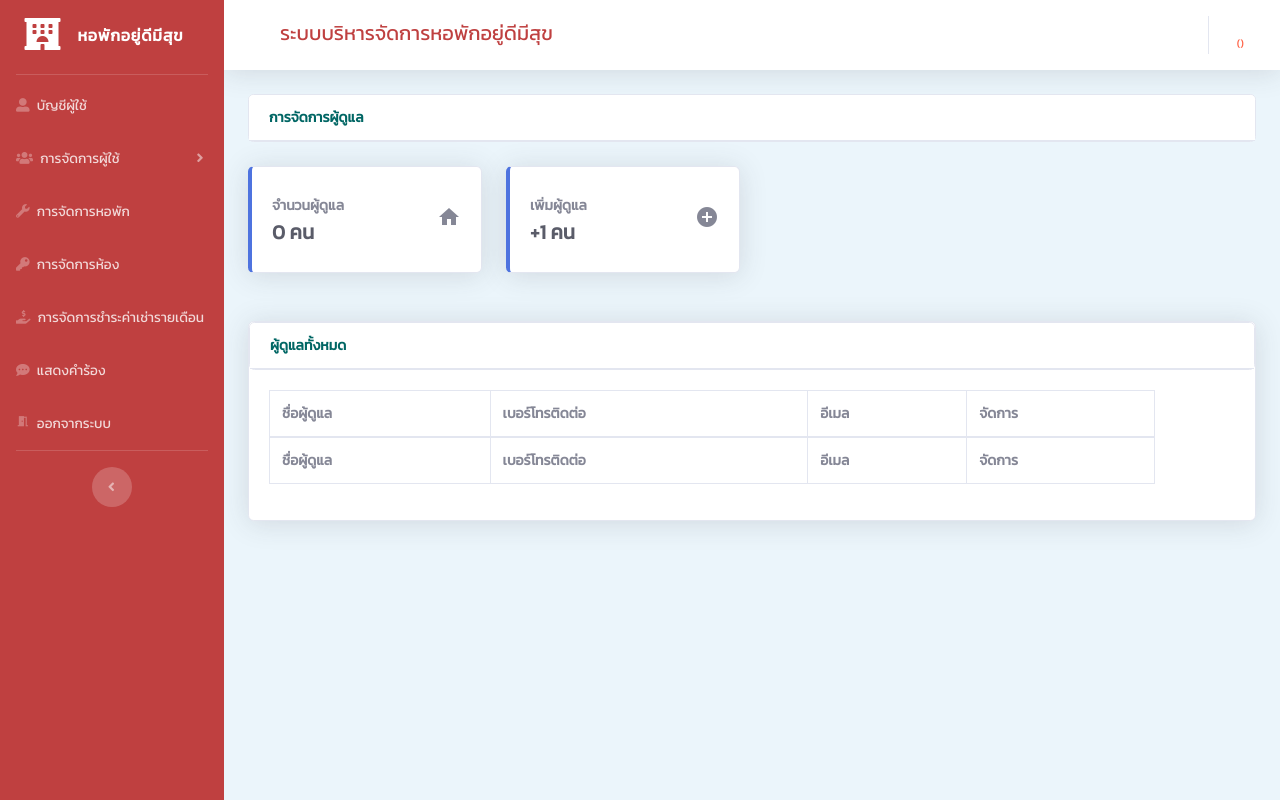
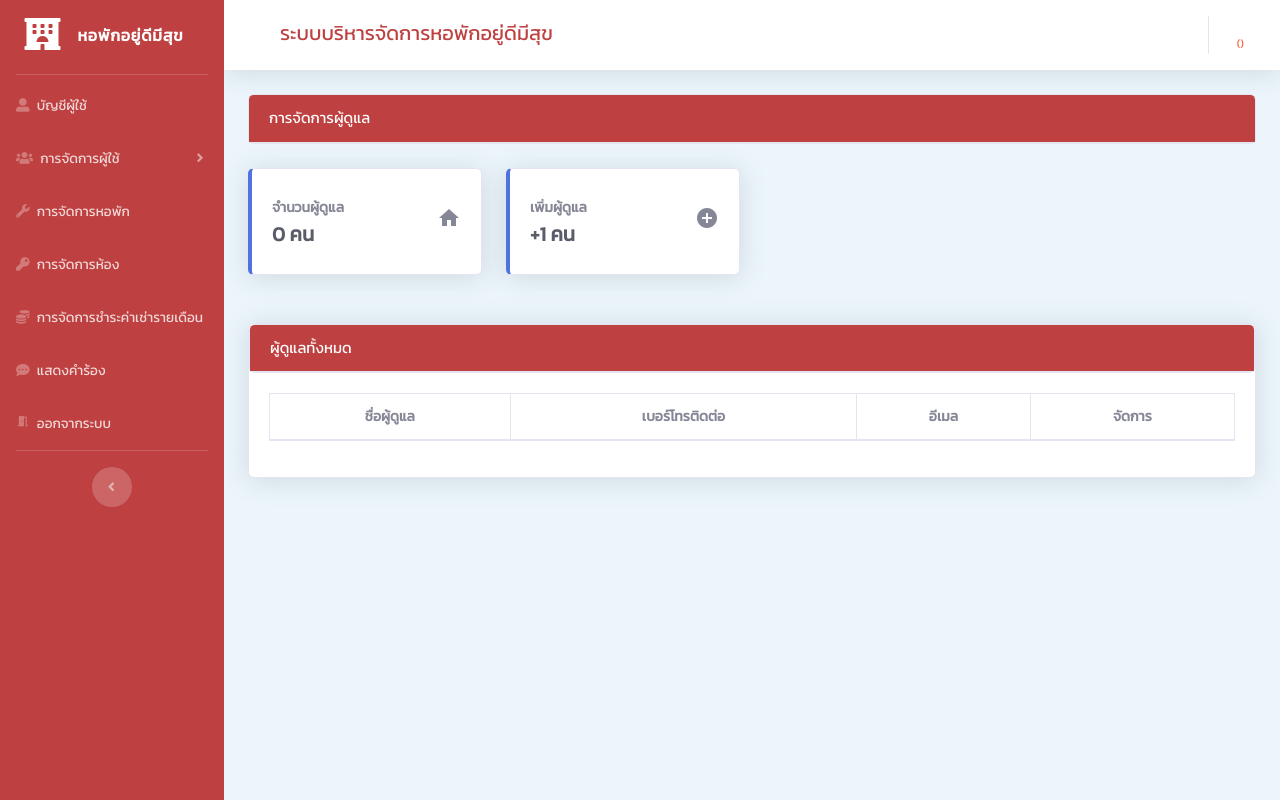
Before and after one commit to sopon0714/MITProject, a PHP site: page /MITProject/views/agreement/adminRead.php in a window 1280 px wide. Run offline with PHP 8.4, Linux system fonts and the light colour scheme; data that the repository does not hold is empty; some libraries are stand-ins or nearby versions.

Commit message:
แก้

```diff
--- a/views/agreement/adminRead.php
+++ b/views/agreement/adminRead.php
@@ -20,8 +20,7 @@ $DATAUSER = $_SESSION['DATAUSER'] ?? NULL;
 
     <script src="https://ajax.googleapis.com/ajax/libs/jquery/2.2.0/jquery.min.js"></script>
     <link rel="stylesheet" href="https://cdnjs.cloudflare.com/ajax/libs/bootstrap-sweetalert/1.0.1/sweetalert.css">
-    <link rel="stylesheet"
-        href="https://cdnjs.cloudflare.com/ajax/libs/bootstrap-sweetalert/1.0.1/sweetalert.min.css.map">
+    <link rel="stylesheet" href="https://cdnjs.cloudflare.com/ajax/libs/bootstrap-sweetalert/1.0.1/sweetalert.min.css.map">
     <script src="https://unpkg.com/sweetalert/dist/sweetalert.min.js"></script>
     <script src="https://cdnjs.cloudflare.com/ajax/libs/bootstrap-sweetalert/1.0.1/sweetalert.js"></script>
     <script src="https://cdnjs.cloudflare.com/ajax/libs/bootstrap-sweetalert/1.0.1/sweetalert.min.js"></script>
@@ -45,17 +44,13 @@ $DATAUSER = $_SESSION['DATAUSER'] ?? NULL;
                     <div class="row">
                         <div class="col-xl-12 col-12 mb-4">
                             <div class="card">
-                                <div class="card-header card-bg" style="background-color: white">
-                                    <div class="row">
-                                        <div class="col-12">
 
-                                            <span class="link-active font-weight-bold"
-                                                style="color:#006664;">การจัดการผู้ดูแล</span>
+                                <div class="card-header card-bg " style="background-color: #bf4040">
+                                    <span class="link-active " style="font-size: 15px; color:white;">การจัดการผู้ดูแล</span>
+                                </div>
 
                                 </span>
-                                        </div>
-                                    </div>
-                                </div>
+
                             </div>
                         </div>
                     </div>
@@ -77,8 +72,7 @@ $DATAUSER = $_SESSION['DATAUSER'] ?? NULL;
                             </div>
                         </div>
                         <div class="col-xl-3 col-12 mb-4">
-                            <div class="card border-left-primary card-color-add shadow h-100 py-2" id="addAdmin"
-                                style="cursor:pointer;">
+                            <div class="card border-left-primary card-color-add shadow h-100 py-2" id="addAdmin" style="cursor:pointer;">
                                 <div class="card-body">
                                     <div class="row no-gutters align-items-center">
                                         <div class="col mr-2">
@@ -106,9 +100,9 @@ $DATAUSER = $_SESSION['DATAUSER'] ?? NULL;
                     <!-- DataTales Example -->
                     <div class="card shadow mb-4">
                         <div class="card">
-                            <div class="card-header card-bg font-weight-bold"
-                                style="color:#006664;background-color: white;">
-                                ผู้ดูแลทั้งหมด
+                            <div class="card-header card-bg " style="background-color: #bf4040">
+                                <span class="link-active " style="font-size: 15px; color:white;">ผู้ดูแลทั้งหมด</span>
+
 
                             </div>
                         </div>
@@ -116,53 +110,33 @@ $DATAUSER = $_SESSION['DATAUSER'] ?? NULL;
                             <div class="table-responsive">
                                 <div id="dataTable_wrapper" class="dataTables_wrapper dt-bootstrap4">
                                     <div class="row center">
+                                        <table WIDTH=50%>
                                             <div class="col-sm-11" id="Agreement_table">
-                                            <table class="table table-bordered" id="dataTable" width="100%"
-                                                cellspacing="0">
+                                                <table class="table table-bordered" id="dataTable" width="100%" cellspacing="0">
                                                     <thead>
-                                                    <tr role="row">
+                                                        <tr role="row" style="text-align:center;">
                                                             <th rowspan="1" colspan="1">ชื่อผู้ดูแล</th>
                                                             <th rowspan="1" colspan="1">เบอร์โทรติดต่อ</th>
                                                             <th rowspan="1" colspan="1">อีเมล</th>
                                                             <th rowspan="1" colspan="1">จัดการ</th>
                                                         </tr>
                                                     </thead>
-                                                <tfoot>
-                                                    <tr>
-                                                        <th rowspan="1" colspan="1">ชื่อผู้ดูแล</th>
-                                                        <th rowspan="1" colspan="1">เบอร์โทรติดต่อ</th>
-                                                        <th rowspan="1" colspan="1">อีเมล</th>
-                                                        <th rowspan="1" colspan="1">จัดการ</th>
-                                                    </tr>
-                                                </tfoot>
+
                                                     <tbody>
                                                         <?php for ($i = 0; $i < $TableAdmin[0]['numrow']; $i++) { ?>
-                                                    <tr role="row" class="odd">
+                                                            <tr role="row" class="odd" style="text-align:center;">
                                                                 <td><?php echo $TableAdmin[$i + 1]['title'] ?>
                                                                     <?php echo $TableAdmin[$i + 1]['firstname'] ?>
                                                                     <?php echo $TableAdmin[$i + 1]['lastname'] ?></td>
                                                                 <td><?php echo $TableAdmin[$i + 1]['phoneNumber'] ?></td>
                                                                 <td><?php echo $TableAdmin[$i + 1]['email'] ?></td>
                                                                 <td style="text-align:center;">
-                                                            <a href="#" class="detailAdmin"
-                                                                firstname="<?php echo $TableAdmin[$i + 1]['firstname']; ?>"
-                                                                lastname="<?php echo $TableAdmin[$i + 1]['lastname']; ?>"
-                                                                formalId="<?php echo $TableAdmin[$i + 1]['formalId']; ?>"
-                                                                phoneNumber="<?php echo $TableAdmin[$i + 1]['phoneNumber']; ?>"
-                                                                email="<?php echo $TableAdmin[$i + 1]['email']; ?>"
-                                                                username="<?php echo $TableAdmin[$i + 1]['username']; ?>"
-                                                                password="<?php echo $TableAdmin[$i + 1]['password']; ?>">
-                                                                <button type="button" class="btn btn-info btn-sm"
-                                                                    data-toggle="tooltip" title='รายละเอียดแอดมิน'>
+                                                                    <a href="#" class="detailAdmin" firstname="<?php echo $TableAdmin[$i + 1]['firstname']; ?>" lastname="<?php echo $TableAdmin[$i + 1]['lastname']; ?>" formalId="<?php echo $TableAdmin[$i + 1]['formalId']; ?>" phoneNumber="<?php echo $TableAdmin[$i + 1]['phoneNumber']; ?>" email="<?php echo $TableAdmin[$i + 1]['email']; ?>" username="<?php echo $TableAdmin[$i + 1]['username']; ?>" password="<?php echo $TableAdmin[$i + 1]['password']; ?>">
+                                                                        <button type="button" class="btn btn-info btn-sm" data-toggle="tooltip" title='รายละเอียดแอดมิน'>
                                                                             <i class="fas fa-file-alt"></i>
                                                                         </button>
                                                                     </a>
-                                                            <button
-                                                                onclick="delfunctionAdmin('<?php echo $TableAdmin[$i + 1]['firstname'] ?>','<?php echo $TableAdmin[$i + 1]['uid'] ?>')"
-                                                                type='button' id='btn_delete'
-                                                                class="btn btn-danger btn-sm" data-toggle="tooltip"
-                                                                title="" data-original-title="ลบผู้ดูแลระบบ"><i
-                                                                    class="far fa-trash-alt"></i>
+                                                                    <button onclick="delfunctionAdmin('<?php echo $TableAdmin[$i + 1]['firstname'] ?>','<?php echo $TableAdmin[$i + 1]['uid'] ?>')" type='button' id='btn_delete' class="btn btn-danger btn-sm" data-toggle="tooltip" title="" data-original-title="ลบผู้ดูแลระบบ"><i class="far fa-trash-alt"></i>
                                                                     </button>
                                                                 </td>
                                                             </tr>
@@ -170,6 +144,7 @@ $DATAUSER = $_SESSION['DATAUSER'] ?? NULL;
                                                     </tbody>
                                                 </table>
                                             </div>
+                                        </table>
                                     </div>
                                 </div>
                             </div>
@@ -212,8 +187,7 @@ $DATAUSER = $_SESSION['DATAUSER'] ?? NULL;
                             <span>ชื่อผู้ดูแลระบบ :</span>
                         </div>
                         <div class="col-xl-8 col-12">
-                            <input type="text" class="form-control" id="firstname" name="firstname" value=""
-                                placeholder="กรุณากรอกชื่อ" maxlength="100">
+                            <input type="text" class="form-control" id="firstname" name="firstname" value="" placeholder="กรุณากรอกชื่อ" maxlength="100">
                         </div>
                     </div>
                     <div class="row mb-4">
@@ -221,8 +195,7 @@ $DATAUSER = $_SESSION['DATAUSER'] ?? NULL;
                             <span>นามสกุล:</span>
                         </div>
                         <div class="col-xl-8 col-12">
-                            <input type="text" class="form-control" id="lastname" name="lastname" value=""
-                                placeholder="กรุณากรอกนามสกุล" maxlength="100">
+                            <input type="text" class="form-control" id="lastname" name="lastname" value="" placeholder="กรุณากรอกนามสกุล" maxlength="100">
                         </div>
                     </div>
                     <div class="row mb-4">
@@ -230,8 +203,7 @@ $DATAUSER = $_SESSION['DATAUSER'] ?? NULL;
                             <span>รหัสประจำตัวประชาชน:</span>
                         </div>
                         <div class="col-xl-8 col-12">
-                            <input type="text" class="form-control" id="formalId" name="formalId" value=""
-                                placeholder="กรุณากรอกรหัสประจำตัวประชาชน">
+                            <input type="text" class="form-control" id="formalId" name="formalId" value="" placeholder="กรุณากรอกรหัสประจำตัวประชาชน">
                         </div>
                     </div>
                     <div class="row mb-4">
@@ -239,8 +211,7 @@ $DATAUSER = $_SESSION['DATAUSER'] ?? NULL;
                             <span>เบอร์โทรติดต่อ:</span>
                         </div>
                         <div class="col-xl-8 col-12">
-                            <input type="text" class="form-control" id="phoneNumber" name="phoneNumber" value=""
-                                placeholder="กรุณากรอกเบอร์โทร">
+                            <input type="text" class="form-control" id="phoneNumber" name="phoneNumber" value="" placeholder="กรุณากรอกเบอร์โทร">
                         </div>
                     </div>
                     <div class="row mb-4">
@@ -248,8 +219,7 @@ $DATAUSER = $_SESSION['DATAUSER'] ?? NULL;
                             <span>อีเมล์ :</span>
                         </div>
                         <div class="col-xl-8 col-12">
-                            <input type="text" class="form-control" id="email" name="email" value=""
-                                placeholder="กรุณากรอกอีเมล์">
+                            <input type="text" class="form-control" id="email" name="email" value="" placeholder="กรุณากรอกอีเมล์">
                         </div>
                     </div>
                     <div class="row mb-4">
@@ -257,8 +227,7 @@ $DATAUSER = $_SESSION['DATAUSER'] ?? NULL;
                             <span>username :</span>
                         </div>
                         <div class="col-xl-8 col-12">
-                            <input type="text" class="form-control" id="username" name="username" value=""
-                                placeholder="กรุณากรอกusername">
+                            <input type="text" class="form-control" id="username" name="username" value="" placeholder="กรุณากรอกusername">
                         </div>
                     </div>
                     <div class="row mb-4">
@@ -266,8 +235,7 @@ $DATAUSER = $_SESSION['DATAUSER'] ?? NULL;
                             <span>password :</span>
                         </div>
                         <div class="col-xl-8 col-12">
-                            <input type="text" class="form-control" id="password" name="password" value=""
-                                placeholder="กรุณากรอกpassword">
+                            <input type="text" class="form-control" id="password" name="password" value="" placeholder="กรุณากรอกpassword">
                         </div>
                     </div>
                     <div class="row mb-4">
@@ -275,8 +243,7 @@ $DATAUSER = $_SESSION['DATAUSER'] ?? NULL;
                             <span>ยืนยัน password :</span>
                         </div>
                         <div class="col-xl-8 col-12">
-                            <input type="text" class="form-control" id="password2" name="password2" value=""
-                                placeholder="กรุณากรอกpassword">
+                            <input type="text" class="form-control" id="password2" name="password2" value="" placeholder="กรุณากรอกpassword">
                         </div>
                     </div>
 
@@ -305,8 +272,7 @@ $DATAUSER = $_SESSION['DATAUSER'] ?? NULL;
                             <span>ชื่อผู้ดูแลระบบ :</span>
                         </div>
                         <div class="col-xl-8 col-12">
-                            <input type="text" class="form-control" id="e_firstname" name="e_firstname" value=""
-                                maxlength="100">
+                            <input type="text" class="form-control" id="e_firstname" name="e_firstname" value="" maxlength="100">
                         </div>
                     </div>
                     <div class="row mb-4">
@@ -314,8 +280,7 @@ $DATAUSER = $_SESSION['DATAUSER'] ?? NULL;
                             <span>นามสกุล:</span>
                         </div>
                         <div class="col-xl-8 col-12">
-                            <input type="text" class="form-control" id="e_lastname" name="e_lastname" value=""
-                                placeholder="กรุณากรอกนามสกุล" maxlength="100">
+                            <input type="text" class="form-control" id="e_lastname" name="e_lastname" value="" placeholder="กรุณากรอกนามสกุล" maxlength="100">
                         </div>
                     </div>
                     <div class="row mb-4">
@@ -323,8 +288,7 @@ $DATAUSER = $_SESSION['DATAUSER'] ?? NULL;
                             <span>รหัสประจำตัวประชาชน:</span>
                         </div>
                         <div class="col-xl-8 col-12">
-                            <input type="text" class="form-control" id="e_formalId" name="e_formalId" value=""
-                                placeholder="กรุณากรอกเบอร์โทร">
+                            <input type="text" class="form-control" id="e_formalId" name="e_formalId" value="" placeholder="กรุณากรอกเบอร์โทร">
                         </div>
                     </div>
                     <div class="row mb-4">
@@ -332,8 +296,7 @@ $DATAUSER = $_SESSION['DATAUSER'] ?? NULL;
                             <span>เบอร์โทรติดต่อ:</span>
                         </div>
                         <div class="col-xl-8 col-12">
-                            <input type="text" class="form-control" id="e_phoneNumber" name="e_phoneNumber" value=""
-                                placeholder="กรุณากรอกเบอร์โทร">
+                            <input type="text" class="form-control" id="e_phoneNumber" name="e_phoneNumber" value="" placeholder="กรุณากรอกเบอร์โทร">
                         </div>
                     </div>
                     <div class="row mb-4">
@@ -341,8 +304,7 @@ $DATAUSER = $_SESSION['DATAUSER'] ?? NULL;
                             <span>อีเมล์ :</span>
                         </div>
                         <div class="col-xl-8 col-12">
-                            <input type="text" class="form-control" id="e_email" name="e_email" value=""
-                                placeholder="กรุณากรอกอีเมล์">
+                            <input type="text" class="form-control" id="e_email" name="e_email" value="" placeholder="กรุณากรอกอีเมล์">
                         </div>
                     </div>
                     <div class="row mb-4">
@@ -350,8 +312,7 @@ $DATAUSER = $_SESSION['DATAUSER'] ?? NULL;
                             <span>username :</span>
                         </div>
                         <div class="col-xl-8 col-12">
-                            <input type="text" class="form-control" id="e_username" name="e_username" value=""
-                                placeholder="กรุณากรอกusername">
+                            <input type="text" class="form-control" id="e_username" name="e_username" value="" placeholder="กรุณากรอกusername">
                         </div>
                     </div>
                     <div class="row mb-4">
@@ -359,8 +320,7 @@ $DATAUSER = $_SESSION['DATAUSER'] ?? NULL;
                             <span>password :</span>
                         </div>
                         <div class="col-xl-8 col-12">
-                            <input type="text" class="form-control" id="e_password" name="e_password" value=""
-                                placeholder="กรุณากรอกpassword">
+                            <input type="text" class="form-control" id="e_password" name="e_password" value="" placeholder="กรุณากรอกpassword">
                         </div>
                     </div>
                     <div class="modal-footer">
--- a/views/layout/SidebarAdmin.php
+++ b/views/layout/SidebarAdmin.php
@@ -47,7 +47,8 @@
     </li>
     <li class='nav-item'>
         <a class='nav-link collapsed' href="../../views/payment/payment.php" data-toggle='' data-target='' aria-expanded='true' aria-controls=''>
-            <i class="fas fa-hand-holding-usd"></i>
+            <i class="fas fa-coins"></i>
+
             <span>การจัดการชำระค่าเช่ารายเดือน</span>
         </a>
     </li>
--- a/views/payment/payment.php
+++ b/views/payment/payment.php
@@ -71,7 +71,8 @@ $arrMonth = array("-", "มกราคม", "กุมภาพันธ์", "
                                             <div class="h5 mb-0 font-weight-bold text-gray-800"><?= $numberNotCommit ?> ห้อง</div>
                                         </div>
                                         <div class="col-auto">
-                                            <i class="material-icons icon-big">home</i>
+
+                                            <i class="fas fa-file-invoice-dollar"></i>
                                         </div>
                                     </div>
                                 </div>
@@ -86,7 +87,7 @@ $arrMonth = array("-", "มกราคม", "กุมภาพันธ์", "
                                             <div class="h5 mb-0 font-weight-bold text-gray-800"><?= $numberWait ?> ห้อง</div>
                                         </div>
                                         <div class="col-auto">
-                                            <i class="material-icons icon-big">home</i>
+                                            <i class="fas fa-vote-yea"></i>
                                         </div>
                                     </div>
                                 </div>
```
Also changed, not shown: views/agreement/agreement.php (+10 -12 lines), views/payment/detailPayment.php (+5 -5 lines). Lines whose indentation alone changed are shown as unchanged.
